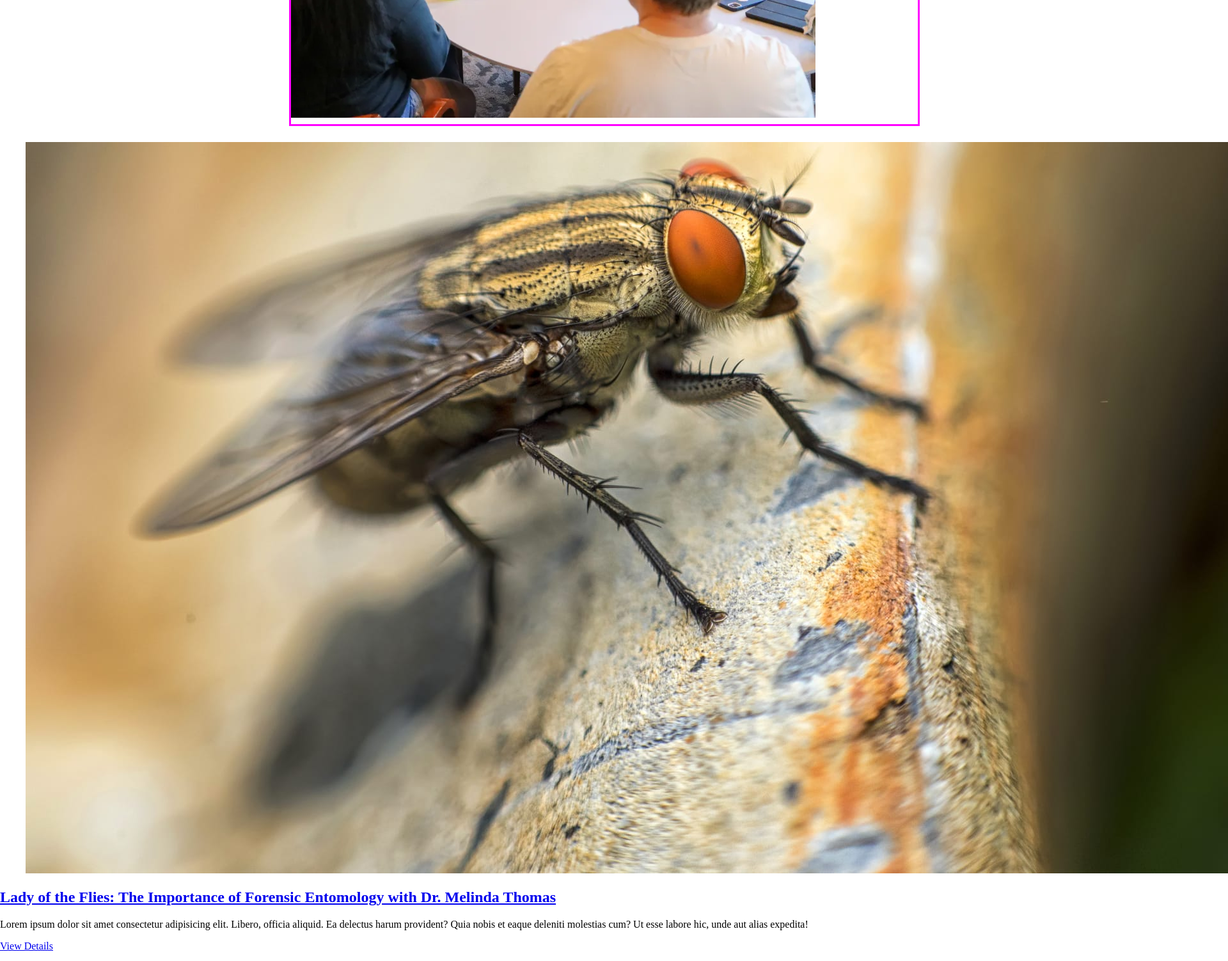
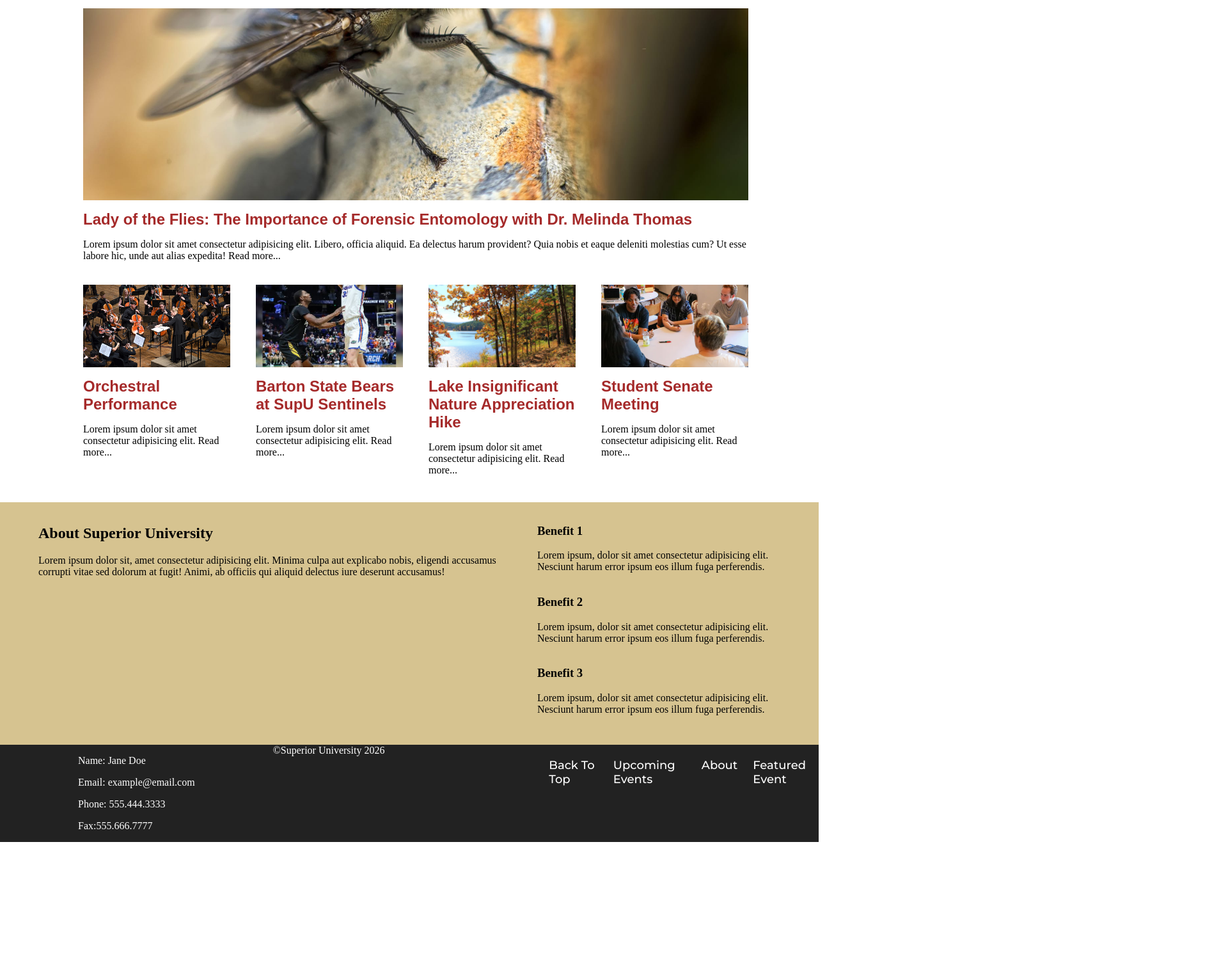
Before and after one commit to kcclayton/CSC-372-Assignment2, a plain HTML site: page index.html in a window 1280 px wide. Shown: the part 557-2059 px from the top of the page at 64% size, 1920 px wide, since content can reach past the window. After the commit the page ends 1873 px from the top, so only its background shows below. Drawn offline with Linux system fonts and the light colour scheme; a web font is replaced by a local one.

Commit message:
Add basic CSS layout features

```diff
--- a/css/styles.css
+++ b/css/styles.css
@@ -52,12 +52,17 @@ nav {
   /* Box Model + Dimensions */
   display: flex;
   gap: 1.5rem;
-  margin: 0 0 0 auto;
   padding: 5px;
   justify-content: center;
 
   /* Typography + Text Styling*/
   list-style: none;
+
+}
+
+.header-nav {
+
+  margin: 0 0 0 auto;
 
 }
 
@@ -104,17 +109,20 @@ main {
 
   padding: 0;
   margin: 30px 60px 15px;
+  max-height: 400px;
 
   display: grid;
   grid-area: hero-section;
+  grid-template-columns: minmax(0 1fr) minmax(0 3fr);
   grid-template-areas:
     "hero-img hero-text";
+  column-gap: 40px;
 
-  grid-template-columns: repeat(10, 1fr);
+  background-color: #1d1d1d;
 
 }
 
-.hero-section .hero-img {
+.hero-img-wrapper {
 
   margin: 0;
   padding: 0;
@@ -122,36 +130,159 @@ main {
   display: block;
   width: 100%;
   height: 100%;
-  object-fit: cover;
 
   grid-area: hero-img;
-  border: 3px solid magenta;
-  grid-column: span 5;
 
 }
 
-.hero-section .hero-text-wrapper {
+.hero-img-wrapper img {
+
+  display: block;
+  width: 100%;
+  height: 100%;
+  object-fit: cover;
+
+}
+
+.hero-text-wrapper {
 
   grid-area: hero-text;
   display: block;
-  grid-column: span auto;
+  color: white;
 
 }
-
 
 /* UPCOMING EVENTS STYLING */
 .upcoming-events {
 
   display: grid;
+  padding: 0;
+  margin: 30px 120px 15px;
+  width: calc(100% - 240px);
+
+
   grid-area: upcoming-events;
+  grid-template-columns: repeat(4, 1fr);
+  grid-template-rows: repeat(4, minmax(0, 1fr));
+  column-gap: 40px;
+
+}
+
+.event-card-wrapper {
+
+  display: block;
+  width: 100%;
+  height: 100%;
+  padding: 10px;
+
+}
+
+#featured-event {
+
+  grid-column: 1 / span 4;
+  grid-row: 1 / span 4;
+
+}
+
+#featured-event figure {
+
+max-height: 300px;
+
+}
+
+.unfeatured-event {
+
+  grid-column: auto;
+  grid-row: auto;
+
+}
+
+.event-card {
+
+  display: flex;
+  flex-direction: column;
+  gap: 1rem;
+  height: 100%;
+  justify-content: top;
+
+}
+
+.event-card figure {
+
+  width: 100%;
+  aspect-ratio: 16 / 9;
+  margin: 0;
+  overflow: hidden;
+
+}
+
+.event-card figure img {
+
+  display: block;
+  width: 100%;
+  height: 100%;
+  object-fit: cover;
+
+}
+
+.event-text h2 {
+
+  margin: 0;
+
+}
+
+.event-text h2 a {
+
+  text-decoration: none;
+  font-family: 'Doppio One', Arial, Helvetica, sans-serif;
+  color: brown;
+
+}
+
+.event-text p a {
+
+  text-decoration: none;
+  color: black;
 
 }
 
 /* ABOUT SECTION STYLING */
+.about-section-wrapper {
+
+  background-color: #d6c390;
+
+}
+
 .about-section {
 
   display: grid;
+  margin: 15px 60px 30px;
   grid-area: about-section;
+  grid-template-columns: 2fr 1fr;
+  column-gap: 20px;
+
+}
+
+.benefits-grid-container {
+
+  display: grid;
+  grid-column: 2;
+  grid-row: 1;
+  grid-template-rows: repeat(3, 1fr);
+
+}
+
+.about-card {
+
+  grid-column: 1;
+  grid-row: 1;
+  display: block;
+
+}
+
+.benefit-card {
+
+  display: block;
 
 }
 
@@ -159,6 +290,59 @@ main {
 footer {
 
   grid-area: footer;
-  display: flex;
+  background-color: #222222;
+  gap: 10px;
+  color: white;
 
 }
+
+.footer-grid-container {
+
+  display: grid;
+  grid-template-columns: repeat(3, 1fr);
+
+}
+
+.contacts-card-wrapper {
+
+  display: flex;
+  grid-column: 1;
+  align-items: center;
+  justify-content: center;
+
+}
+
+.copyright-card {
+
+  grid-column: 2;
+
+}
+
+.navbar-card {
+
+  display: flex;
+  flex-direction: column;
+  grid-column: 3;
+
+}
+
+/* MEDIA QUERIES */
+@media (max-width: 700px) {
+
+  .upcoming-events {
+
+    width: calc(100% - 30px);
+    margin: 30px 15px 15px;
+    grid-template-columns: 1fr;
+    grid-template-rows: none;
+
+  }
+
+  #featured-event {
+
+    grid-column: auto;
+    grid-row: auto;
+
+  }
+
+}
--- a/index.html
+++ b/index.html
@@ -27,7 +27,7 @@
                 </a>
             </div>
 
-            <ul class="nav-links">
+            <ul class="header-nav nav-links">
                 <li><a href="#hero-section">Home</a></li>
                 <li><a href="#upcoming-events">Upcoming Events</a></li>
                 <li><a href="#about-section">About</a></li>
@@ -42,11 +42,12 @@
 
         <section class="hero-section">
 
-            <figure class="grid-item hero-img">
+            <figure class="grid-item hero-img-wrapper">
 
                 <img src="images/senate.webp" alt="Description of image">
 
             </figure>
+
             <div class="hero-text-wrapper">
 
                 <div class="hero-text">
@@ -73,12 +74,10 @@
 
         <section class="upcoming-events">
 
-            <div id="events-grid-container">
+            <!-- FORENSIC ENTOMOLOGY EVENT -->
+            <article id="featured-event" class="event-card-wrapper grid-item">
 
-                <!-- FORENSIC ENTOMOLOGY EVENT -->
-                <article id="featured-event" class="grid-item event-card">
-
-                    <div class="event-card-content">
+                <div class="event-card">
 
                     <figure>
 
@@ -86,24 +85,26 @@
 
                     </figure>
 
+
+                    <div class="event-text">
                         <h2><a href="event.html" id="header-link">Lady of the Flies: The Importance of Forensic
                                 Entomology with Dr. Melinda Thomas</a></h2>
                         <p>
                             Lorem ipsum dolor sit amet consectetur adipisicing elit.
                             Libero, officia aliquid. Ea delectus harum provident?
                             Quia nobis et eaque deleniti molestias cum? Ut esse labore hic, unde aut alias expedita!
-
+                            <a href="event.html" class="read-links">Read more...</a>
                         </p>
-                        <a href="event.html" class="button details-btn">View Details</a>
+                    </div>
 
                 </div>
 
             </article>
 
             <!-- ORCHESTRAL PERFORMANCE EVENT -->
-                <article class="grid-item event-card">
+            <article class="grid-item event-card-wrapper unfeatured-event">
 
-                    <div class="event-card-content">
+                <div class="event-card">
 
                     <figure>
 
@@ -111,22 +112,21 @@
 
                     </figure>
 
+                    <div class="event-text">
                         <h2><a href="#">Orchestral Performance</a></h2>
                         <p>
                             Lorem ipsum dolor sit amet consectetur adipisicing elit.
-                            Libero, officia aliquid. Ea delectus harum provident?
-                            Quia nobis et eaque deleniti molestias cum? Ut esse labore hic, unde aut alias expedita!
+                            <a href="#" class="read-links">Read more...</a>
                         </p>
-                        <a href="#" class="button details-btn">View Details</a>
-
+                    </div>
                 </div>
 
             </article>
 
             <!-- BASKETBALL GAME EVENT -->
-                <article class="grid-item event-card">
+            <article class="grid-item event-card-wrapper unfeatured-event">
 
-                    <div class="event-card-content">
+                <div class="event-card">
 
                     <figure>
 
@@ -135,22 +135,21 @@
 
                     </figure>
 
+                    <div class="event-text">
                         <h2><a href="#">Barton State Bears at SupU Sentinels</a></h2>
                         <p>
                             Lorem ipsum dolor sit amet consectetur adipisicing elit.
-                            Libero, officia aliquid. Ea delectus harum provident?
-                            Quia nobis et eaque deleniti molestias cum? Ut esse labore hic, unde aut alias expedita!
+                            <a href="#" class="read-links">Read more...</a>
                         </p>
-                        <a href="#" class="button details-btn">View Details</a>
-
+                    </div>
                 </div>
 
             </article>
 
             <!-- GROUP HIKE EVENT -->
-                <article class="grid-item event-card">
+            <article class="grid-item event-card-wrapper unfeatured-event">
 
-                    <div class="event-card-content">
+                <div class="event-card">
 
                     <figure>
 
@@ -158,22 +157,22 @@
 
                     </figure>
 
+                    <div class="event-text">
                         <h2><a href="#">Lake Insignificant Nature Appreciation Hike</a></h2>
                         <p>
                             Lorem ipsum dolor sit amet consectetur adipisicing elit.
-                            Libero, officia aliquid. Ea delectus harum provident?
-                            Quia nobis et eaque deleniti molestias cum? Ut esse labore hic, unde aut alias expedita!
+                            <a href="#" class="read-links">Read more...</a>
                         </p>
-                        <a href="#" class="button details-btn">View Details</a>
+                    </div>
 
                 </div>
 
             </article>
 
             <!-- STUDENT SENATE MEETING EVENT -->
-                <article class="grid-item event-card">
+            <article class="grid-item event-card-wrapper unfeatured-event">
 
-                    <div class="event-card-content">
+                <div class="event-card">
 
                     <figure>
 
@@ -181,15 +180,13 @@
 
                     </figure>
 
+                    <div class="event-text">
                         <h2><a href="#">Student Senate Meeting</a></h2>
                         <p>
                             Lorem ipsum dolor sit amet consectetur adipisicing elit.
-                            Libero, officia aliquid. Ea delectus harum provident?
-                            Quia nobis et eaque deleniti molestias cum? Ut esse labore hic, unde aut alias expedita!
-                            <a class="read-links">Continue reading</a>
+                            <a href="#" class="read-links">Read more...</a>
                         </p>
-
-                        <a href="#" class="button details-btn">View Details</a>
+                    </div>
 
                 </div>
 
@@ -199,14 +196,14 @@
 
         </section>
 
-        <section class="about-section">
+        <section class="about-section-wrapper">
 
-            <div class="about-grid-container">
+            <div class="about-section">
 
-                <div class="benefits-grid-container">
+                <div class="benefits-grid-container grid-item">
 
                     <!-- BENEFIT 1 -->
-                    <div class="grid-item benefit-card">
+                    <div class="benefit-card grid-item">
 
                         <h3>Benefit 1</h3>
                         <p>
@@ -217,7 +214,7 @@
                     </div>
 
                     <!-- BENEFIT 2 -->
-                    <div class="grid-item benefit-card">
+                    <div class="benefit-card grid-item ">
 
                         <h3>Benefit 2</h3>
                         <p>
@@ -228,7 +225,7 @@
                     </div>
 
                     <!-- BENEFIT 3 -->
-                    <div class="grid-item benefit-card">
+                    <div class="benefit-card grid-item ">
 
                         <h3>Benefit 3</h3>
                         <p>
@@ -240,7 +237,7 @@
 
                 </div>
 
-                <article class="grid-item about-card">
+                <article class="about-card grid-item">
 
                     <h2>About Superior University</h2>
 
@@ -262,6 +259,8 @@
 
         <div class="footer-grid-container">
 
+            <div class="contacts-card-wrapper">
+
                 <div class="grid-item contacts-card">
 
                     <p><span>Name: </span>Jane Doe</p>
@@ -271,17 +270,17 @@
 
                 </div>
 
+            </div>
+
             <div class="grid-item copyright-card">
 
                 &copy;Superior University 2026
 
             </div>
 
-            <div class="grid-item footer-nav">
+            <div class="grid-item navbar-card">
 
-                <div class="nav-links">
-
-                    <ul>
+                <ul class="footer-nav nav-links">
                     <li><a href="#hero-section">Back to Top</a></li>
                     <li><a href="#upcoming-events">Upcoming Events</a></li>
                     <li><a href="#about-section">About</a></li>
@@ -292,8 +291,6 @@
 
         </div>
 
-        </div>
-
     </footer>
 
 </body>
```
Lines whose indentation alone changed are shown as unchanged.
